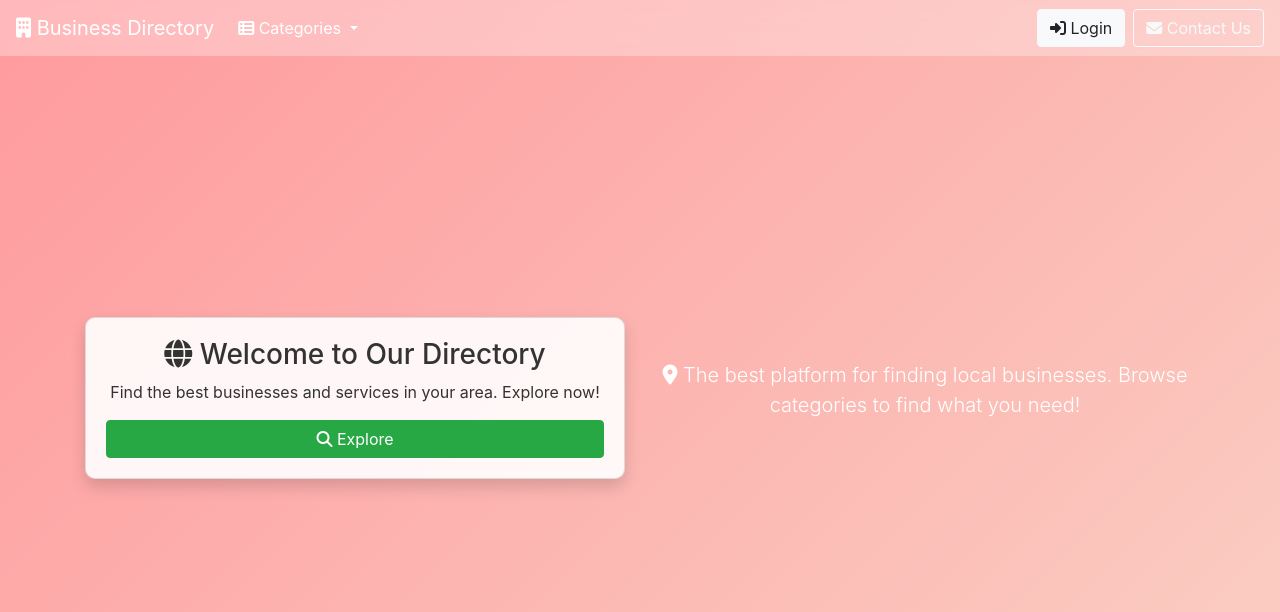
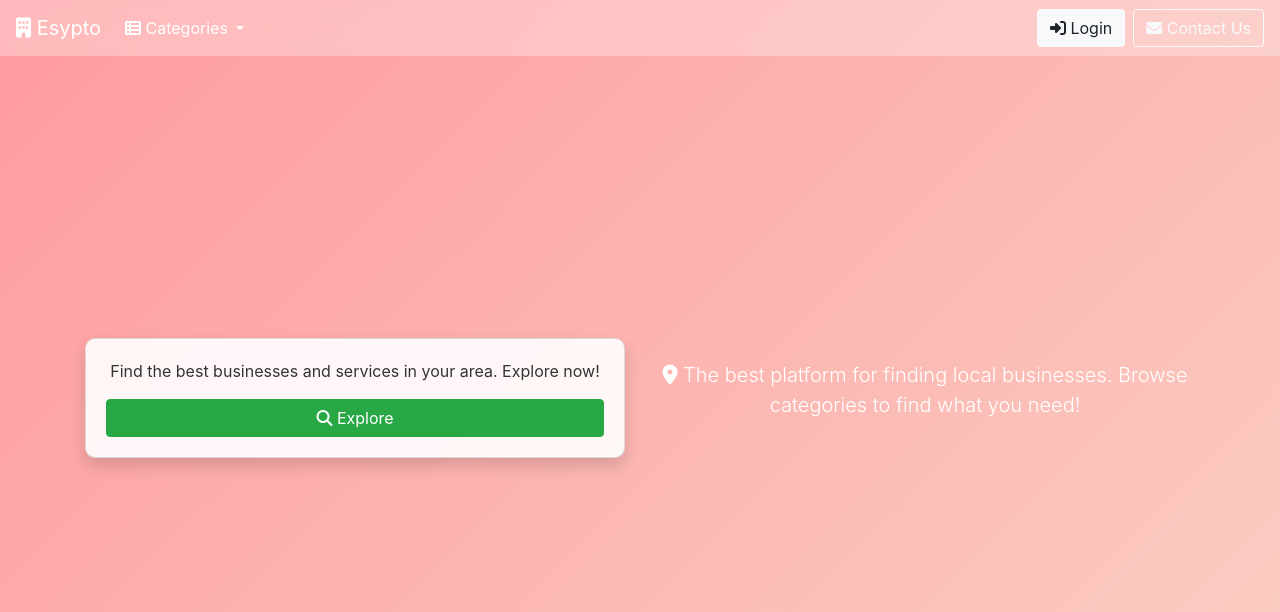
Before and after one commit to FawazMulla/BuissnessDirectory, a Django app: page / in a window 1280 px wide. Shown: the top 612 px of the page. Run offline with Django 5.2, Linux system fonts and the light colour scheme; some libraries are stand-ins or nearby versions.

Commit message:
name change

```diff
--- a/djangoproject/buisdict/templates/buisdict/base.html
+++ b/djangoproject/buisdict/templates/buisdict/base.html
@@ -51,7 +51,7 @@
 
 <!-- Navbar -->
 <nav class="navbar navbar-expand-lg navbar-light">
-    <a class="navbar-brand text-white" href="{% url 'index' %}"><i class="fas fa-building"></i> Business Directory</a>
+    <a class="navbar-brand text-white" href="{% url 'index' %}"><i class="fas fa-building"></i> Esypto</a>
     <button class="navbar-toggler" type="button" data-toggle="collapse" data-target="#navbarNav" aria-controls="navbarNav" aria-expanded="false" aria-label="Toggle navigation">
         <span class="navbar-toggler-icon"></span>
     </button>
--- a/djangoproject/buisdict/templates/buisdict/index.html
+++ b/djangoproject/buisdict/templates/buisdict/index.html
@@ -1,12 +1,11 @@
 {% extends "buisdict/base.html" %}
 
-{% block title %}Home - Business Directory{% endblock %}
+{% block title %}Esypto{% endblock %}
 
 {% block content %}
 <div class="row">
     <div class="col-md-6">
         <div class="card shadow">
-            <h3><i class="fas fa-globe"></i> Welcome to Our Directory</h3>
             <p>Find the best businesses and services in your area. Explore now!</p>
             <a href="#" class="btn btn-success"><i class="fas fa-search"></i> Explore</a>
         </div>
--- a/djangoproject/buisdict/templates/buisdict/password_reset_confirm.html
+++ b/djangoproject/buisdict/templates/buisdict/password_reset_confirm.html
@@ -1,6 +1,6 @@
 {% extends "buisdict/base.html" %}
 {% load crispy_forms_tags %}
-{% block title %}Reset Your Password - Business Directory{% endblock %}
+{% block title %}Reset Your Password - Account{% endblock %}
 
 {% block content %}
 <div class="card w-50 mx-auto p-4 shadow">
```
Also changed, not shown: djangoproject/db.sqlite3.
